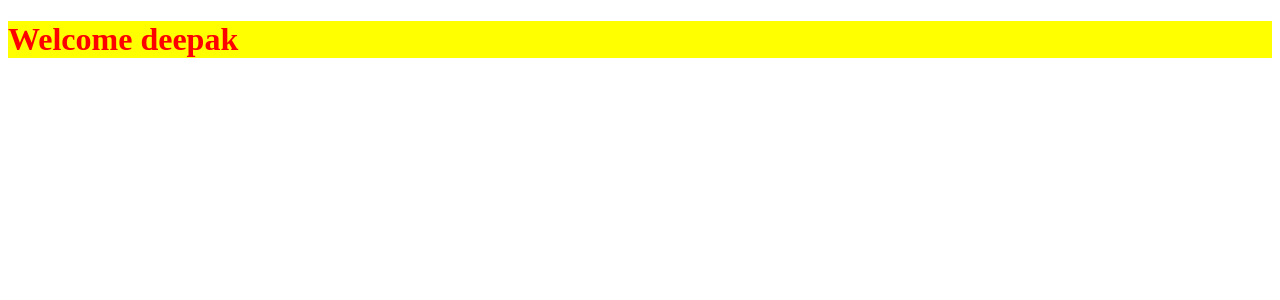
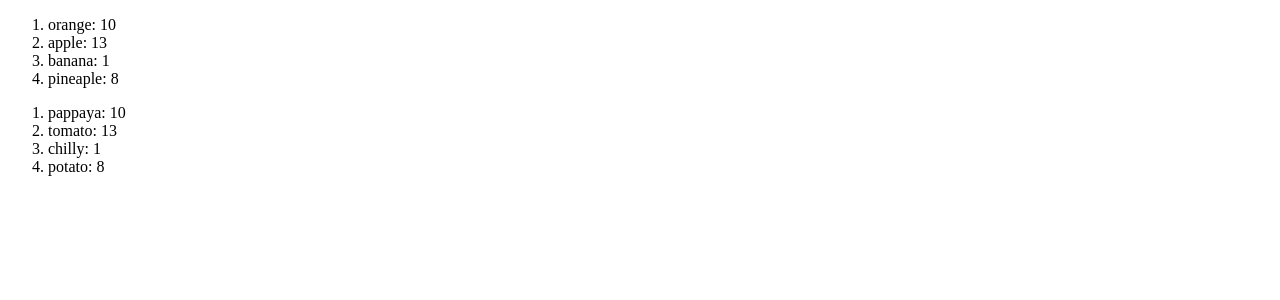
Before and after one commit to Deepak-vkn/React, a React (Vite) app in the folder basicvite/: page / in a window 1280 px wide. Shown: the top 300 px of the page. Built offline with nearby package versions, Linux system fonts and the light colour scheme.

Commit message:
list rendering

```diff
--- a/basicvite/src/App.jsx
+++ b/basicvite/src/App.jsx
@@ -1,9 +1,15 @@
-import Student from "./Student"
+import Fruit from "./Fruit"
 
 function App() {
+  const fruit=[{name:'orange',calory:10},{name:'apple',calory:13},{name:'banana',calory:1},{name:'pineaple',calory:8}]
+
+    const veg=[{name:'pappaya',calory:10},{name:'tomato',calory:13},{name:'chilly',calory:1},{name:'potato',calory:8}]
+
 
  return(
-    <Student islogged={true} name='deepak' ></Student>
+  <> <Fruit  items={fruit} catagory='fruits'/>
+  <Fruit  items={veg} catagory='vegitables'/>
+</>
 
 )
 }
--- /dev/null
+++ b/basicvite/src/Fruit.jsx
@@ -0,0 +1,14 @@
+import PropTypes from 'prop-types'
+
+
+
+function Fruit(probs){
+    const itemlist=probs.items
+    const catagory=probs.catagory
+
+
+    const listitems=itemlist.map(fruit=><li>{fruit.name}:&nbsp;{fruit.calory}</li>)
+    return (<ol>{listitems}</ol>)
+}
+
+export default Fruit
--- a/basicvite/src/Student.jsx
+++ /dev/null
@@ -1,26 +0,0 @@
-import PropTypes from 'prop-types'
-
-function Student(props){
-    const loggedtrue=<h1 className='loggedtrue '>Welcome {props.name}</h1>
-    const notlogged=<h1 className='loggedfalse'>please loggin</h1>
-
-
-        if(props.islogged){
-        return  loggedtrue
-        }
-        else{
-            return notlogged
-        }
-
-}
-Student.defaultProps={
-    islogged:false,
-    name:'Guest',
-}
-Student.propTypes={
-    islogged:Boolean,
-    name:String
-}
-
-
-export  default Student
```
